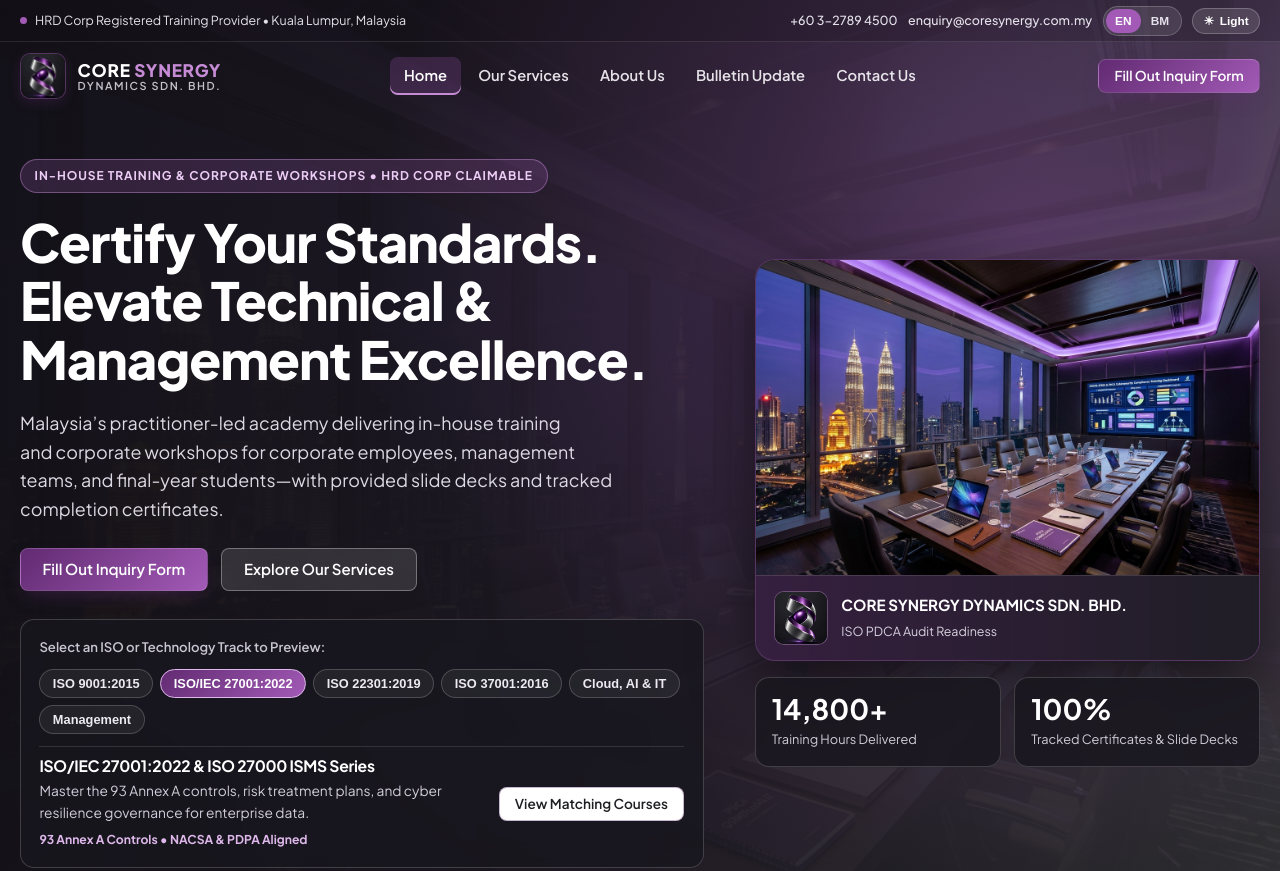
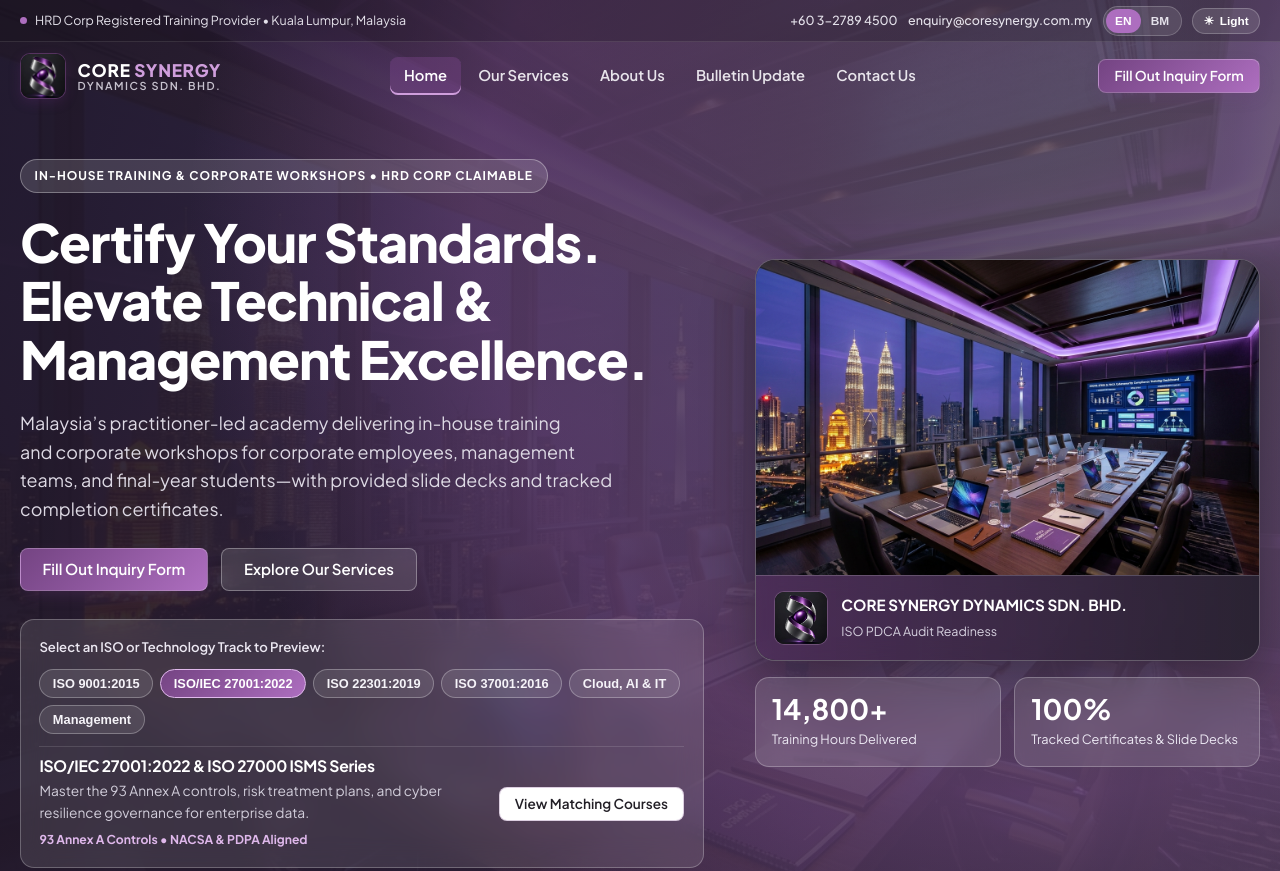
Before and after one commit to WaiYanBo/coresynergydynamics, a website with bundled scripts: page index.html in a window 1280 px wide. Shown: the top 871 px of the page. Built offline with nearby package versions, Linux system fonts and the light colour scheme.

Commit message:
Update Fix and Amendment

```diff
--- a/css/styles.css
+++ b/css/styles.css
@@ -10,44 +10,44 @@
 :root {
   color-scheme: light dark;
 
-  /* Brand Primitives */
-  --brand-purple-light: #a25ab6;
-  --brand-purple-soft: #c58cd5;
-  --brand-purple-dark: #622b72;
-  --brand-purple-deep: #481d54;
-  --brand-grey-dark: #393a3c;
-
-  /* Light Theme Tokens */
-  --bg-page-light: #f6f5f8;
+  /* Brand Primitives — Softened Purple Palette (mixed with white for a lighter, refined tone) */
+  --brand-purple-light: #ae6cc0;
+  --brand-purple-soft: #d2a8df;
+  --brand-purple-dark: #743d84;
+  --brand-purple-deep: #5e2f6c;
+  --brand-grey-dark: #463650;
+
+  /* Light Theme Tokens — Crisp White & Soft White-Lavender Tints */
+  --bg-page-light: #fcfbfe;
   --bg-surface-light: #ffffff;
-  --bg-elevated-light: #efedf3;
-  --bg-subtle-light: #e6e2ec;
-  --bg-header-light: rgba(255, 255, 255, 0.92);
-  --text-primary-light: #1e1f22;
-  --text-body-light: #393a3c;
-  --text-muted-light: #5a5c60;
-  --border-subtle-light: rgba(57, 58, 60, 0.16);
-  --border-strong-light: rgba(98, 43, 114, 0.34);
-  --accent-primary-light: #622b72;
-  --badge-bg-light: rgba(98, 43, 114, 0.1);
-  --badge-text-light: #562366;
-  --shadow-card-light: 0 10px 30px -12px rgba(30, 31, 34, 0.12);
-
-  /* Dark Theme Tokens */
-  --bg-page-dark: #131216;
-  --bg-surface-dark: #1c1a21;
-  --bg-elevated-dark: #25232b;
-  --bg-subtle-dark: #2f2c37;
-  --bg-header-dark: rgba(19, 18, 22, 0.92);
-  --text-primary-dark: #f5f3f7;
-  --text-body-dark: #dad7e0;
-  --text-muted-dark: #b0aeb6;
-  --border-subtle-dark: rgba(152, 152, 152, 0.24);
-  --border-strong-dark: rgba(162, 90, 182, 0.5);
-  --accent-primary-dark: #a25ab6;
-  --badge-bg-dark: rgba(162, 90, 182, 0.18);
-  --badge-text-dark: #dfb8eb;
-  --shadow-card-dark: 0 14px 36px -12px rgba(0, 0, 0, 0.55);
+  --bg-elevated-light: #f6f4f9;
+  --bg-subtle-light: #efeaf5;
+  --bg-header-light: rgba(255, 255, 255, 0.95);
+  --text-primary-light: #221f26;
+  --text-body-light: #3d3b42;
+  --text-muted-light: #605d66;
+  --border-subtle-light: rgba(116, 61, 132, 0.12);
+  --border-strong-light: rgba(116, 61, 132, 0.25);
+  --accent-primary-light: #743d84;
+  --badge-bg-light: rgba(116, 61, 132, 0.08);
+  --badge-text-light: #663275;
+  --shadow-card-light: 0 10px 28px -14px rgba(116, 61, 132, 0.09);
+
+  /* Dark Theme Tokens — Softened Slate-Plum Surfaces */
+  --bg-page-dark: #191820;
+  --bg-surface-dark: #23212c;
+  --bg-elevated-dark: #2c2937;
+  --bg-subtle-dark: #363244;
+  --bg-header-dark: rgba(25, 24, 32, 0.93);
+  --text-primary-dark: #f7f5f9;
+  --text-body-dark: #e0dce6;
+  --text-muted-dark: #b8b4c0;
+  --border-subtle-dark: rgba(210, 168, 223, 0.18);
+  --border-strong-dark: rgba(184, 126, 200, 0.36);
+  --accent-primary-dark: #b87ec8;
+  --badge-bg-dark: rgba(184, 126, 200, 0.16);
+  --badge-text-dark: #e5c7ef;
+  --shadow-card-dark: 0 14px 34px -12px rgba(0, 0, 0, 0.45);
 
   /* Active Tokens — Light default + prefers-color-scheme fallback */
   --bg-page: var(--bg-page-light);
@@ -186,8 +186,23 @@
   --shadow-card: var(--shadow-card-dark);
 }
 
+/* Perceptually uniform Oklab white-mixing for softened purple & light surfaces */
+@supports (color: color-mix(in oklab, white, black)) {
+  :root {
+    --brand-purple-dark: color-mix(in oklab, #622b72, white 12%);
+    --brand-purple-light: color-mix(in oklab, #a25ab6, white 12%);
+    --brand-purple-soft: color-mix(in oklab, #c58cd5, white 16%);
+    --brand-purple-deep: color-mix(in oklab, #481d54, white 12%);
+    --bg-elevated-light: color-mix(in oklab, var(--brand-purple-dark) 4.5%, white);
+    --bg-subtle-light: color-mix(in oklab, var(--brand-purple-dark) 8%, white);
+  }
+}
+
 /* Legacy WebKit scrollbar fallback */
 @supports not (scrollbar-color: auto) {
+  :root {
+    scrollbar-width: auto;
+  }
   ::-webkit-scrollbar {
     width: 10px;
     height: 10px;
@@ -431,8 +446,8 @@ a {
 .btn-primary {
   background: linear-gradient(135deg, var(--brand-purple-dark), var(--brand-purple-light));
   color: #ffffff;
-  border-color: rgba(255, 255, 255, 0.14);
-  box-shadow: 0 8px 20px -8px rgba(98, 43, 114, 0.55);
+  border-color: rgba(255, 255, 255, 0.22);
+  box-shadow: 0 6px 18px -6px rgba(116, 61, 132, 0.38);
 }
 
 .btn-primary:hover {
@@ -837,8 +852,8 @@ a {
   align-items: center;
   padding-block: calc(6.75rem + clamp(2rem, 4vw, 3.5rem)) clamp(2.5rem, 5vw, 4.25rem);
   overflow: hidden;
-  background-color: #18161d;
-  color: #f5f3f7;
+  background-color: #241b2b;
+  color: #f7f5f9;
 }
 
 .hero-bg-media {
@@ -852,15 +867,15 @@ a {
   block-size: 100%;
   object-fit: cover;
   object-position: center;
-  opacity: 0.42;
+  opacity: 0.48;
 }
 
 .hero-bg-overlay {
   position: absolute;
   inset: 0;
   background:
-    radial-gradient(circle at 80% 25%, rgba(162, 90, 182, 0.34), transparent 52%),
-    linear-gradient(100deg, rgba(18, 16, 22, 0.96) 0%, rgba(28, 24, 34, 0.88) 54%, rgba(57, 58, 60, 0.72) 100%);
+    radial-gradient(circle at 82% 24%, rgba(255, 255, 255, 0.14), rgba(174, 108, 192, 0.28) 45%, transparent 68%),
+    linear-gradient(100deg, rgba(32, 23, 40, 0.88) 0%, rgba(50, 35, 62, 0.78) 54%, rgba(72, 58, 82, 0.64) 100%);
 }
 
 .hero-grid {
@@ -885,9 +900,9 @@ a {
   inline-size: fit-content;
   padding: 0.38rem 0.85rem;
   border-radius: var(--radius-pill);
-  background: rgba(162, 90, 182, 0.22);
-  border: 1px solid rgba(197, 140, 213, 0.45);
-  color: #eccdf5;
+  background: rgba(255, 255, 255, 0.14);
+  border: 1px solid rgba(255, 255, 255, 0.32);
+  color: #ffffff;
   font-size: 0.75rem;
   font-weight: 700;
   letter-spacing: 0.08em;
@@ -918,9 +933,9 @@ a {
   margin-block-start: 0.5rem;
   padding: 1rem 1.15rem;
   border-radius: var(--radius-md);
-  background: rgba(24, 22, 30, 0.78);
-  border: 1px solid rgba(152, 152, 152, 0.32);
-  backdrop-filter: blur(12px);
+  background: rgba(255, 255, 255, 0.11);
+  border: 1px solid rgba(255, 255, 255, 0.25);
+  backdrop-filter: blur(14px);
   display: grid;
   gap: 0.75rem;
 }
@@ -928,7 +943,7 @@ a {
 .hero-selector-label {
   font-size: 0.82rem;
   font-weight: 600;
-  color: #c9c5d1;
+  color: #ece8f2;
 }
 
 .hero-pills {
@@ -940,9 +955,9 @@ a {
 .std-pill {
   padding: 0.38rem 0.78rem;
   border-radius: var(--radius-pill);
-  border: 1px solid rgba(152, 152, 152, 0.35);
-  background: rgba(255, 255, 255, 0.06);
-  color: #edeaf2;
+  border: 1px solid rgba(255, 255, 255, 0.28);
+  background: rgba(255, 255, 255, 0.1);
+  color: #f6f4f9;
   font-size: 0.8rem;
   font-weight: 600;
   cursor: pointer;
@@ -1006,9 +1021,9 @@ a {
   position: relative;
   border-radius: var(--radius-lg);
   overflow: hidden;
-  border: 1px solid rgba(162, 90, 182, 0.45);
-  background: #1a1820;
-  box-shadow: 0 24px 60px rgba(0, 0, 0, 0.55);
+  border: 1px solid rgba(255, 255, 255, 0.26);
+  background: rgba(34, 27, 42, 0.75);
+  box-shadow: 0 22px 52px rgba(18, 14, 24, 0.42);
 }
 
 .hero-showcase-img {
@@ -1022,8 +1037,9 @@ a {
   align-items: center;
   gap: 0.85rem;
   padding: 0.95rem 1.15rem;
-  background: linear-gradient(90deg, rgba(98, 43, 114, 0.38), rgba(32, 30, 38, 0.95));
-  border-block-start: 1px solid rgba(255, 255, 255, 0.12);
+  background: linear-gradient(90deg, rgba(116, 61, 132, 0.42), rgba(42, 35, 50, 0.88));
+  border-block-start: 1px solid rgba(255, 255, 255, 0.18);
+  backdrop-filter: blur(10px);
 }
 
 .hero-logo-badge {
@@ -1051,9 +1067,9 @@ a {
 .hero-mini-stat {
   padding: 1rem;
   border-radius: var(--radius-md);
-  background: rgba(25, 23, 31, 0.86);
-  border: 1px solid rgba(152, 152, 152, 0.3);
-  backdrop-filter: blur(10px);
+  background: rgba(255, 255, 255, 0.12);
+  border: 1px solid rgba(255, 255, 255, 0.25);
+  backdrop-filter: blur(12px);
 }
 
 .hero-mini-stat strong {
@@ -1065,7 +1081,7 @@ a {
 
 .hero-mini-stat span {
   font-size: 0.8rem;
-  color: #d0ccd8;
+  color: #ece8f3;
 }
 
 /* Subpage Real Visual Banners (Training, Services, About, Contact) */
@@ -1075,7 +1091,7 @@ a {
   display: grid;
   align-items: center;
   padding-block: calc(6.75rem + clamp(1.75rem, 3.5vw, 2.75rem)) clamp(2.5rem, 5vw, 3.75rem);
-  background-color: #191720;
+  background-color: #251c2c;
   color: #ffffff;
   overflow: hidden;
   border-block-end: 1px solid var(--border-strong);
@@ -1090,7 +1106,7 @@ a {
   inline-size: 100%;
   block-size: 100%;
   object-fit: cover;
-  opacity: 0.4;
+  opacity: 0.48;
 }
 
 .page-banner-bg::after {
@@ -1098,8 +1114,8 @@ a {
   position: absolute;
   inset: 0;
   background:
-    radial-gradient(circle at 85% 25%, rgba(162, 90, 182, 0.36), transparent 48%),
-    linear-gradient(95deg, rgba(18, 16, 23, 0.95) 0%, rgba(32, 28, 38, 0.86) 58%, rgba(57, 58, 60, 0.72) 100%);
+    radial-gradient(circle at 85% 25%, rgba(255, 255, 255, 0.14), rgba(174, 108, 192, 0.28) 45%, transparent 66%),
+    linear-gradient(95deg, rgba(32, 23, 40, 0.88) 0%, rgba(50, 35, 62, 0.78) 58%, rgba(72, 58, 82, 0.64) 100%);
 }
 
 .page-banner-inner {
@@ -1129,9 +1145,9 @@ a {
   gap: 0.85rem;
   padding: 0.85rem 1.1rem;
   border-radius: var(--radius-md);
-  background: rgba(20, 18, 25, 0.82);
-  border: 1px solid rgba(162, 90, 182, 0.45);
-  backdrop-filter: blur(10px);
+  background: rgba(255, 255, 255, 0.12);
+  border: 1px solid rgba(255, 255, 255, 0.28);
+  backdrop-filter: blur(12px);
 }
 
 .banner-emblem-card img {
@@ -1366,7 +1382,7 @@ a {
 .estimator-result {
   padding: 1.5rem;
   border-radius: var(--radius-md);
-  background: linear-gradient(145deg, rgba(98, 43, 114, 0.12), rgba(162, 90, 182, 0.06));
+  background: linear-gradient(145deg, rgba(174, 108, 192, 0.08), var(--bg-surface) 75%);
   border: 1px solid var(--border-strong);
   display: grid;
   gap: 1rem;
@@ -1727,7 +1743,7 @@ a {
 .cert-result-card {
   padding: 1.35rem;
   border-radius: var(--radius-md);
-  background: linear-gradient(145deg, rgba(22, 121, 76, 0.08), rgba(98, 43, 114, 0.06));
+  background: linear-gradient(145deg, rgba(22, 121, 76, 0.06), var(--bg-surface) 72%);
   border: 1px solid var(--border-strong);
   display: grid;
   gap: 0.9rem;
@@ -1912,7 +1928,7 @@ textarea {
   font: inherit;
   font-size: max(1rem, 1em);
   color: var(--text-primary);
-  background-color: var(--bg-elevated);
+  background-color: var(--bg-surface);
   border: 1.5px solid var(--border-subtle);
   border-radius: var(--radius-sm);
   padding: 0.72rem 0.95rem;
@@ -1968,7 +1984,7 @@ textarea {
   padding: 0.78rem 0.95rem;
   border-radius: var(--radius-sm);
   border: 1.5px solid var(--border-subtle);
-  background-color: var(--bg-elevated);
+  background-color: var(--bg-surface);
   cursor: pointer;
   font-weight: 600;
   font-size: 0.87rem;
@@ -2111,7 +2127,7 @@ dialog.syllabus-dialog::backdrop {
   justify-content: space-between;
   gap: 1rem;
   padding: 1.25rem 1.5rem;
-  background: linear-gradient(120deg, rgba(98, 43, 114, 0.14), rgba(162, 90, 182, 0.06));
+  background: linear-gradient(120deg, rgba(174, 108, 192, 0.1), var(--bg-surface) 80%);
   border-block-end: 1px solid var(--border-subtle);
 }
 
@@ -2138,9 +2154,9 @@ dialog.syllabus-dialog::backdrop {
    ========================================================================== */
 
 .site-footer {
-  background-color: #18161d;
-  color: #dcd8e4;
-  border-block-start: 2px solid var(--brand-purple-dark);
+  background-color: #231d29;
+  color: #e4e0ec;
+  border-block-start: 2px solid var(--brand-purple-light);
   padding-block: 3.5rem max(2rem, env(safe-area-inset-bottom, 0px));
 }
 
--- a/index.html
+++ b/index.html
@@ -6,8 +6,8 @@
   <meta name="color-scheme" content="light dark">
   <script>
     try {
-      var savedScheme = localStorage.getItem("color-scheme");
-      document.querySelector('meta[name="color-scheme"]').content = savedScheme || "light dark";
+      var savedScheme = localStorage.getItem("color-scheme") || "light";
+      document.querySelector('meta[name="color-scheme"]').content = savedScheme;
       if (savedScheme === "light" || savedScheme === "dark") {
         document.documentElement.dataset.theme = savedScheme;
       }
--- a/js/app.js
+++ b/js/app.js
@@ -64,16 +64,10 @@ function applyThemeToDocument(storedValue) {
 function toggleTheme() {
   const currentlyRendered = getEffectiveTheme();
   const target = currentlyRendered === 'dark' ? 'light' : 'dark';
-  const systemPref = getSystemTheme();
 
   try {
-    if (target === systemPref) {
-      localStorage.removeItem(STORAGE_THEME_KEY);
-      applyThemeToDocument(null);
-    } else {
-      localStorage.setItem(STORAGE_THEME_KEY, target);
-      applyThemeToDocument(target);
-    }
+    localStorage.setItem(STORAGE_THEME_KEY, target);
+    applyThemeToDocument(target);
   } catch {
     applyThemeToDocument(target);
   }
```
Also changed, not shown: about.html (+2 -2 lines), bulletin.html (+2 -2 lines), contact.html (+2 -2 lines), services.html (+2 -2 lines), training.html (+2 -2 lines).
